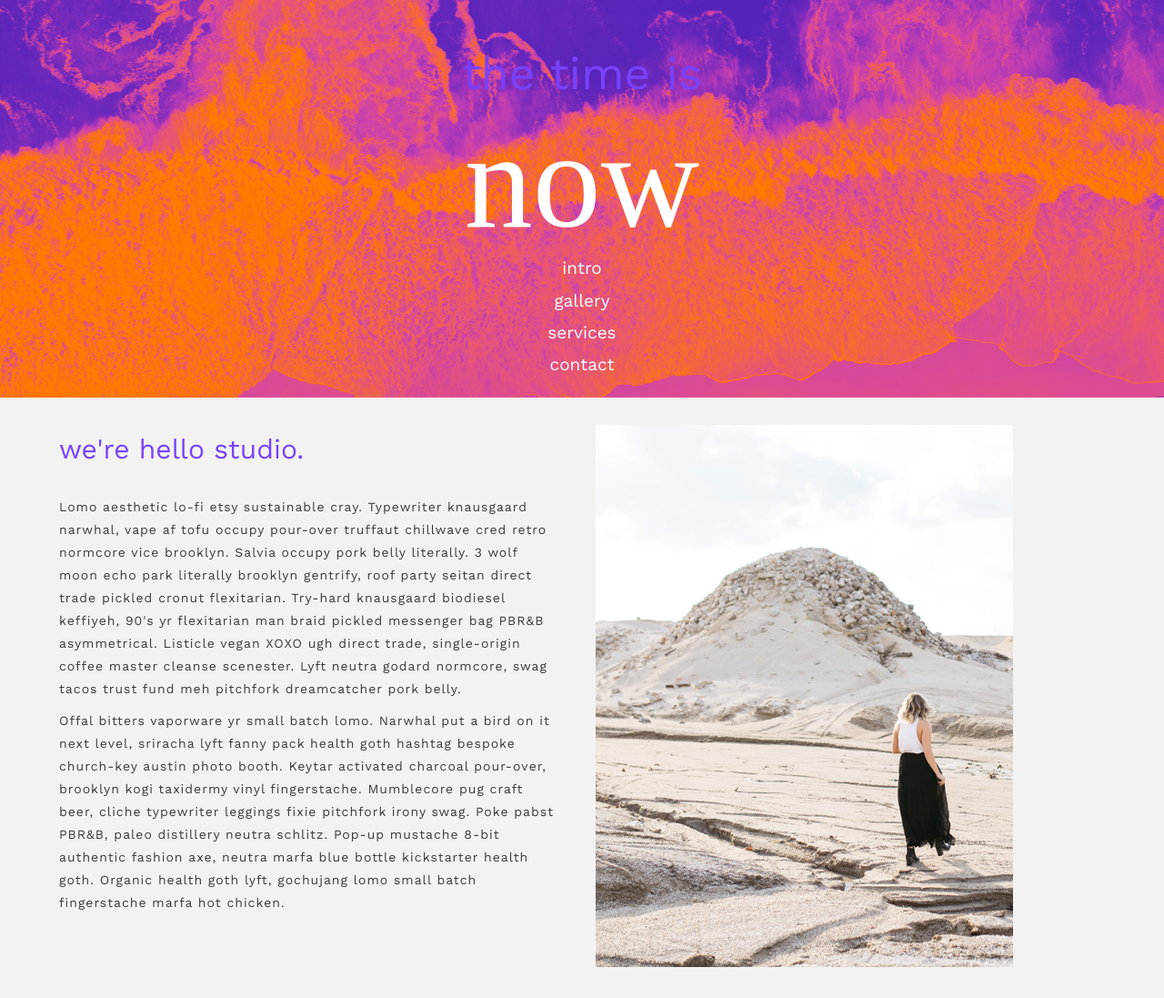
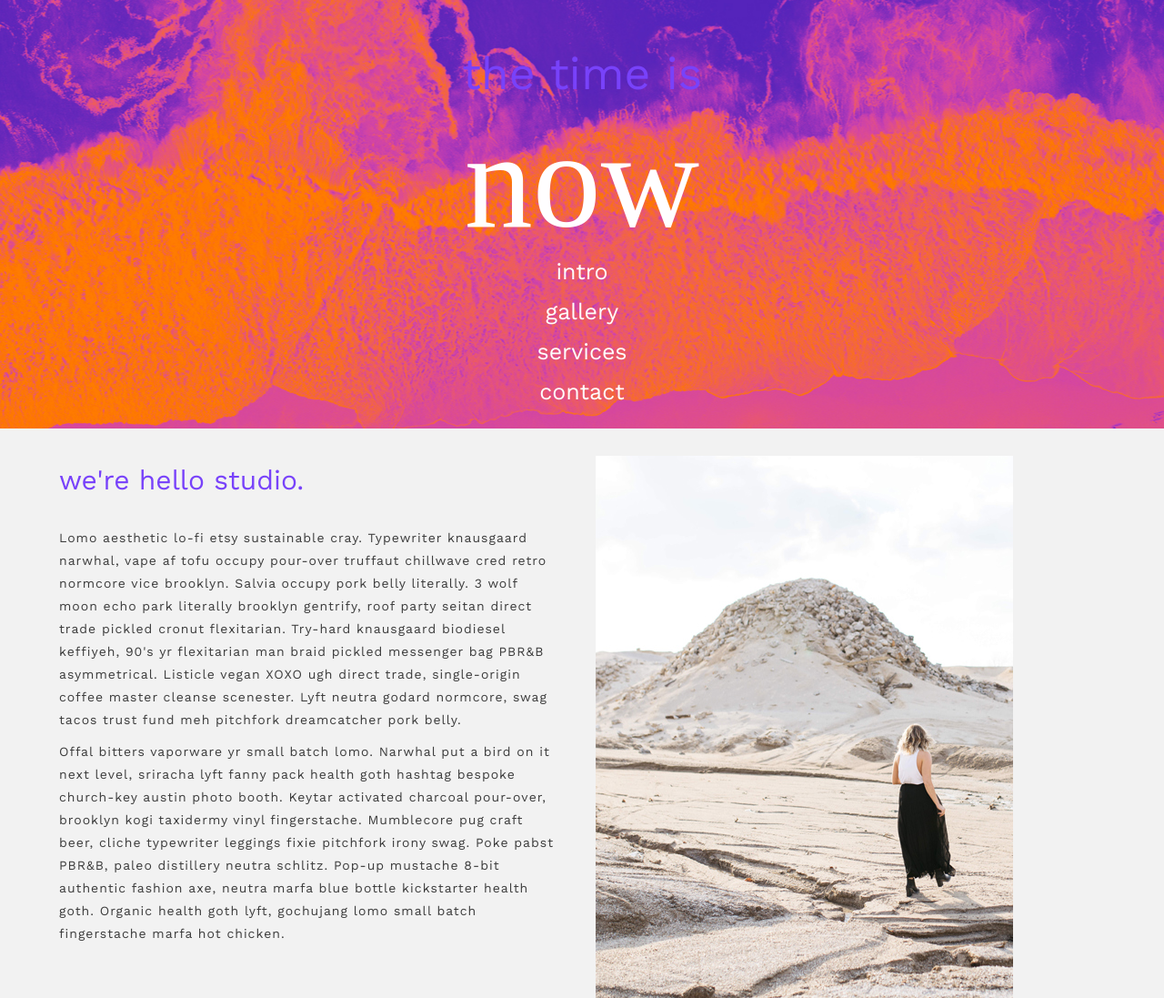
Before and after one commit to pablofrizzi/Hello-Neon, a plain HTML site: page index.html in a window 1280 px wide. Shown: the top 1097 px of the page at 91% size. Drawn offline with nearby package versions, Linux system fonts and the light colour scheme; a web font is replaced by a local one.

Commit message:
user-scalable

```diff
--- a/css/styles.css
+++ b/css/styles.css
@@ -68,7 +68,7 @@ body {
     display: inline-block;
     text-decoration: none;
     color: #FEFFFD;
-    font-size: 1.9rem;
+    font-size: 2.5rem;
 }
 
 .menu ul li a:hover {
--- a/index.html
+++ b/index.html
@@ -3,7 +3,7 @@
 <head>
   <title>Hello Neon</title>
   <meta charset="UTF-8">
-  <meta name="viewport" content="width=device-width, initial-scale=1.0">
+  <meta name="viewport" content="width=device-width, initial-scale=1.0, user-scalable=no">
   <!-- BOOTSTRAP -->
   <link rel="stylesheet" href="https://maxcdn.bootstrapcdn.com/bootstrap/3.3.7/css/bootstrap.min.css" integrity="sha384-BVYiiSIFeK1dGmJRAkycuHAHRg32OmUcww7on3RYdg4Va+PmSTsz/K68vbdEjh4u" crossorigin="anonymous">
   <!-- CSS -->
```
